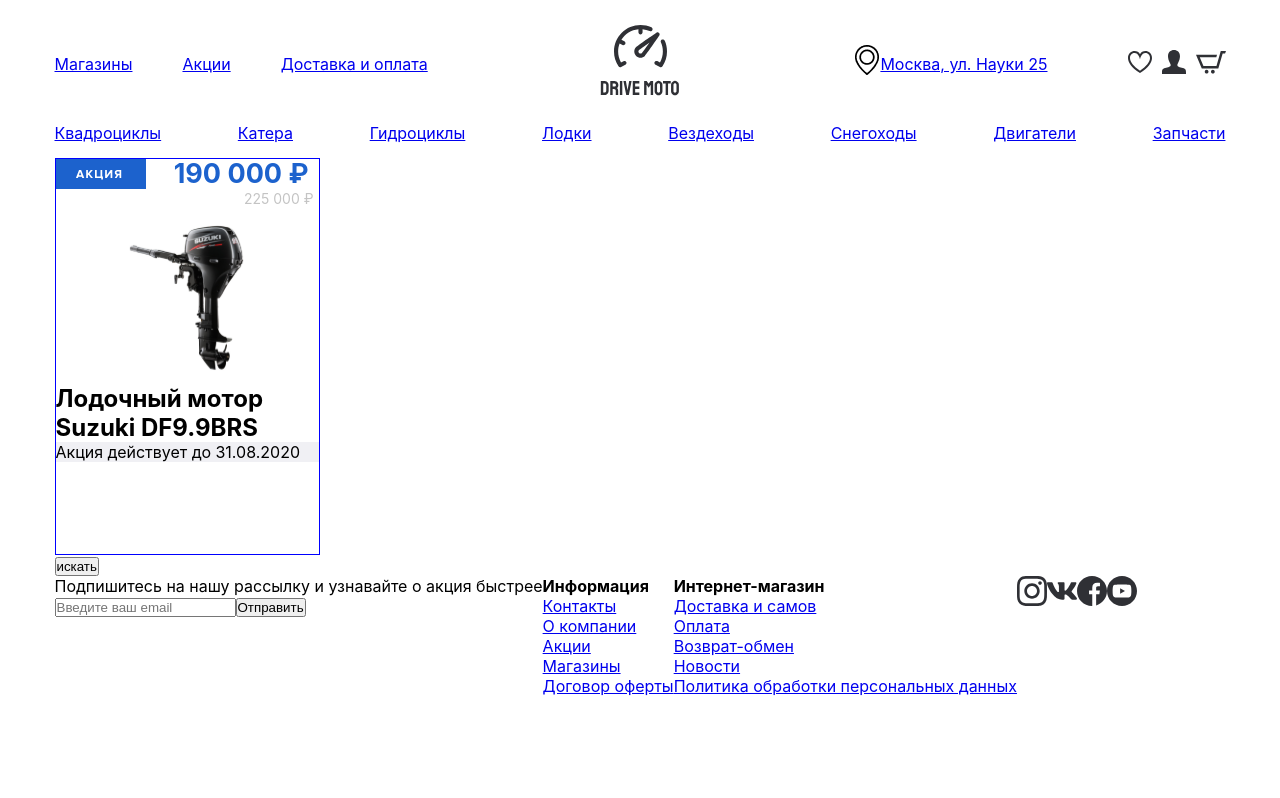
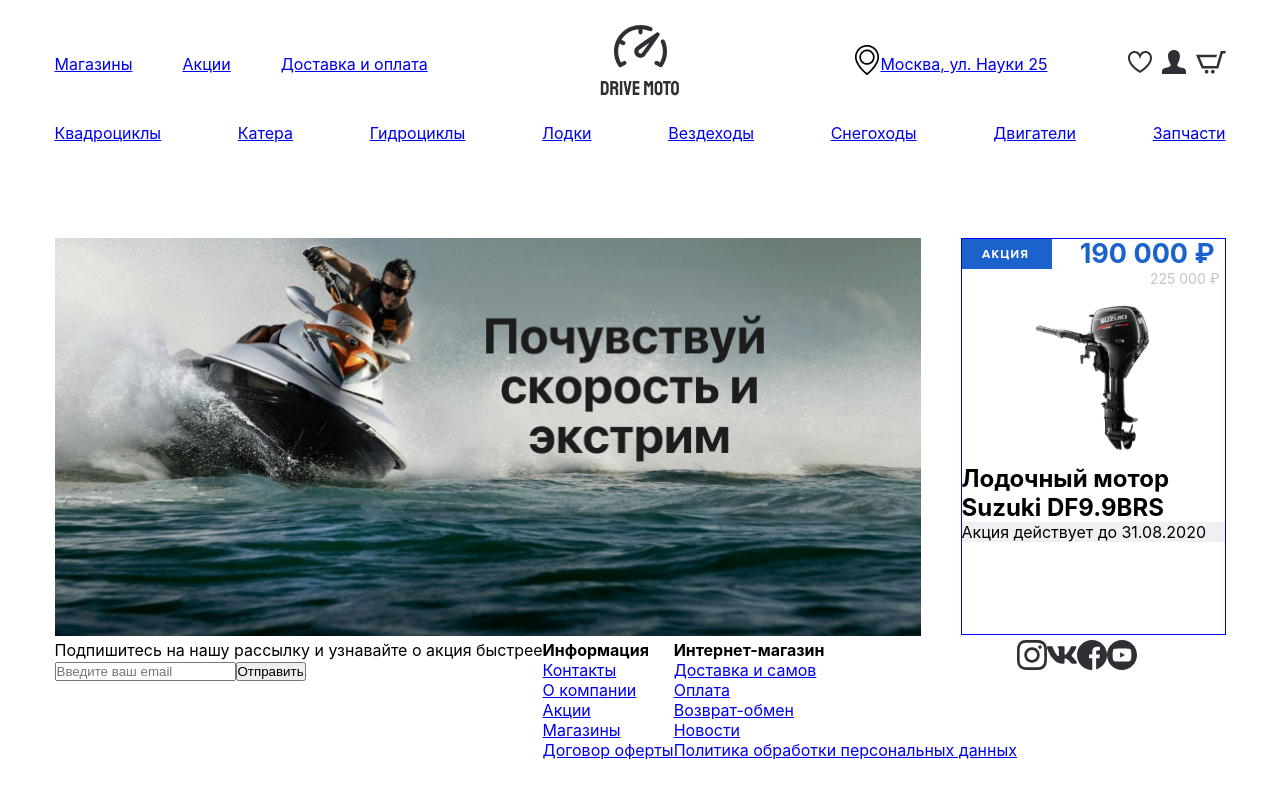
Before and after one commit to TrocyukS96/react-project, a React (Create React App) app: page / in a window 1280 px wide. Built offline with nearby package versions, Linux system fonts and the light colour scheme.

Commit message:
component Banner

```diff
--- a/src/App.js
+++ b/src/App.js
@@ -1,20 +1,19 @@
 
 import './App.css';
-import Btn from './components/btn/Btn';
 import Footer from './components/footer/Footer';
 
 
 import Header from './header/Header';
-import Stock from "./components/stock/Stock";
+import Banner from './header/banner/Banner';
 
 function App() {
   return (
     <div className="App">
       <div className="conteiner">
         <Header />
-        <Stock />
-        <Btn />
-        <Footer />
+        <Banner/>
+        <Footer/>
+
       </div>
     </div>
   );
--- /dev/null
+++ b/src/components/sliderBanner/SliderBanner.css
@@ -0,0 +1,4 @@
+.slider-img {
+   width: 100%;
+   height: 100%;
+}
--- /dev/null
+++ b/src/components/sliderBanner/SliderBanner.js
@@ -0,0 +1,19 @@
+
+import './SliderBanner.css';
+import sliderImg from "./../../assets/image/slider-banner/slider-banner.png";
+
+
+
+function SliderBanner() {
+   return (
+      <div className="slider-banner slider">
+         <div className="slider__items">
+            <div className="slider__item">
+               <img className="slider-img" src={sliderImg} alt="slider-banner" />
+            </div>
+         </div>
+      </div>
+   );
+}
+
+export default SliderBanner;
--- /dev/null
+++ b/src/header/banner/Banner.css
@@ -0,0 +1,11 @@
+.banner-block {
+   margin-top: 80px;
+
+
+   display: flex;
+   justify-content: space-between;
+}
+
+.slider-banner {
+   flex: 0 1 74%;
+}
--- /dev/null
+++ b/src/header/banner/Banner.js
@@ -0,0 +1,16 @@
+import SliderBanner from '../../components/sliderBanner/SliderBanner';
+import Stock from '../../components/stock/Stock';
+import './Banner.css';
+
+
+
+function Banner() {
+   return (
+      <div className="banner-block">
+         <SliderBanner/>
+         <Stock/>
+      </div>
+   )
+}
+
+export default Banner;
```
Also changed, not shown: src/assets/image/slider-banner/slider-banner.png (added).
